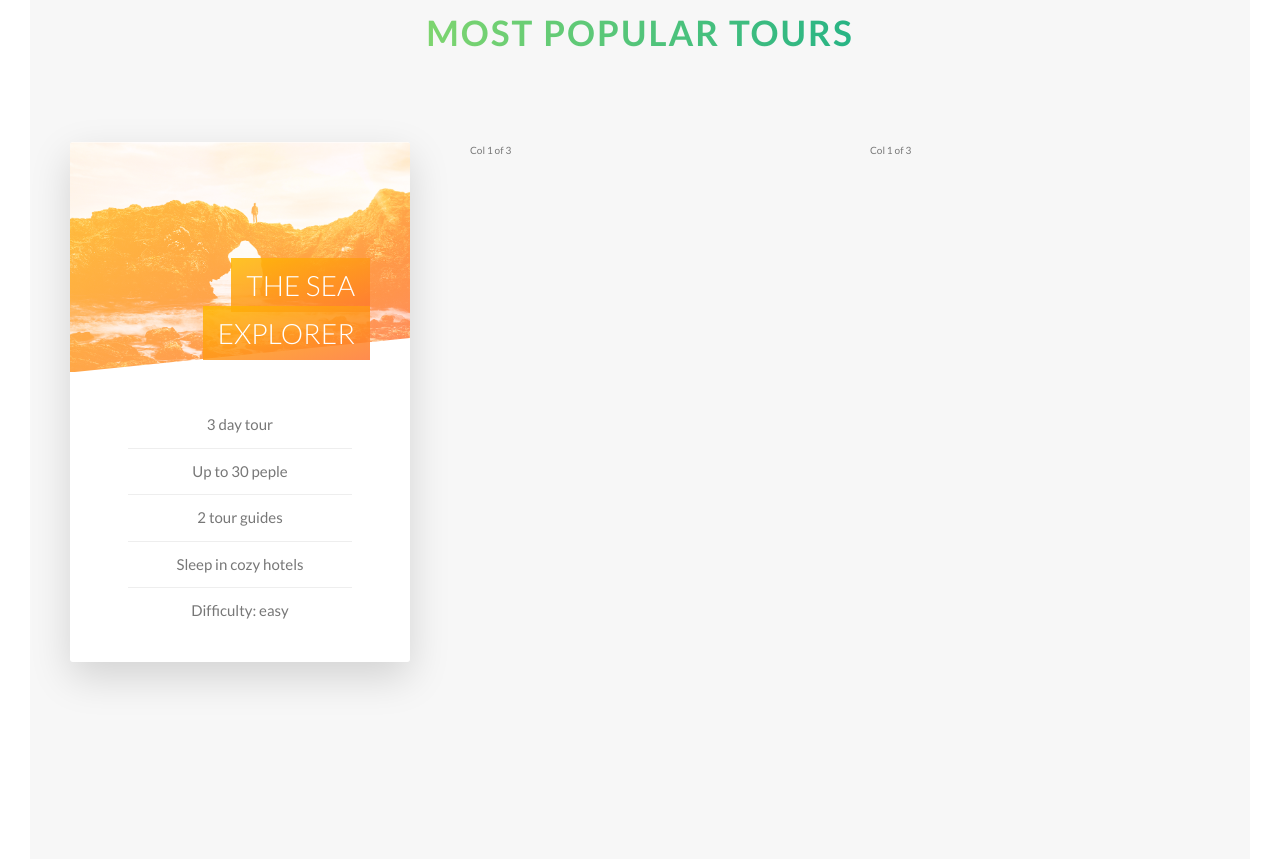
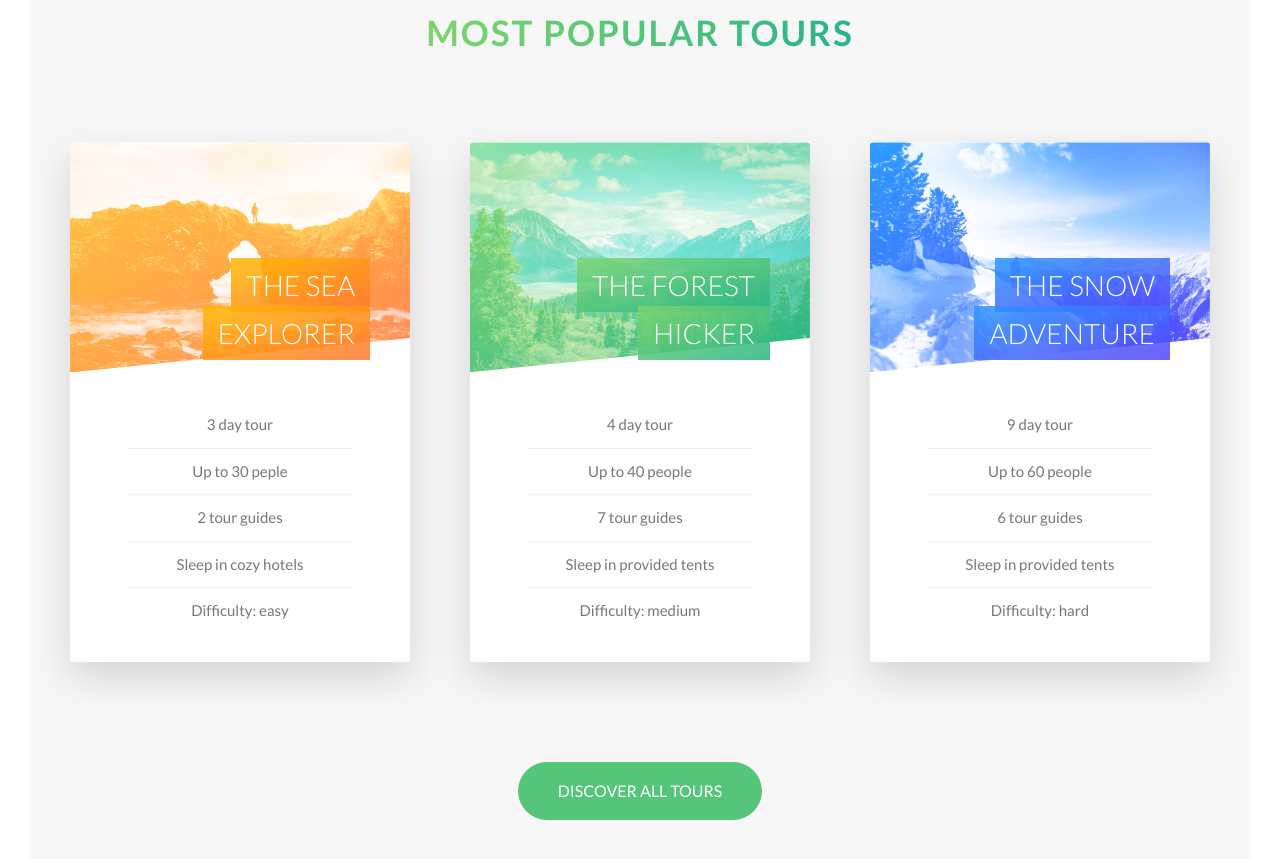
Before and after one commit to DanielCruz-fs/dnl-natours-project, a website: page index.html in a window 1280 px wide. Shown: the part 2334-3193 px from the top of the page. Drawn offline with Linux system fonts and the light colour scheme.

Commit message:
Finish card section

```diff
--- a/index.html
+++ b/index.html
@@ -129,16 +129,80 @@
                     </div>
                   </div>
                   <div class="card__side card__side--back card__side--back-1">
-                    back
+                    <div class="card__cta">
+                      <div class="card__price-box">
+                        <p class="card__price-only">Only</p>
+                        <p class="card__price-value">$297</p>
+                      </div>
+                      <a href="#" class="btn btn--white">Book now</a>
+                    </div>
                   </div>
                 </div>
               </div>
               <div class="col-1-of-3">
-                  Col 1 of 3
+                <div class="card">
+                  <div class="card__side card__side--front">
+                    <div class="card__picture card__picture--2">
+                      &nbsp;
+                    </div>
+                    <h4 class="card__heading">
+                      <span class="card__heading-span card__heading-span--2">The forest hicker</span>
+                    </h4>
+                    <div class="card__details">
+                      <ul>
+                        <li>4 day tour</li>
+                        <li>Up to 40 people</li>
+                        <li>7 tour guides</li>
+                        <li>Sleep in provided tents</li>
+                        <li>Difficulty: medium</li>
+                      </ul>
+                    </div>
+                  </div>
+                  <div class="card__side card__side--back card__side--back-2">
+                    <div class="card__cta">
+                      <div class="card__price-box">
+                        <p class="card__price-only">Only</p>
+                        <p class="card__price-value">$397</p>
+                      </div>
+                      <a href="#" class="btn btn--white">Book now</a>
+                    </div>
+                  </div>
+                </div>
               </div>
               <div class="col-1-of-3">
-                  Col 1 of 3
+                <div class="card">
+                  <div class="card__side card__side--front">
+                    <div class="card__picture card__picture--3">
+                      &nbsp;
+                    </div>
+                    <h4 class="card__heading">
+                      <span class="card__heading-span card__heading-span--3">The snow adventure</span>
+                    </h4>
+                    <div class="card__details">
+                      <ul>
+                        <li>9 day tour</li>
+                        <li>Up to 60 people</li>
+                        <li>6 tour guides</li>
+                        <li>Sleep in provided tents</li>
+                        <li>Difficulty: hard</li>
+                      </ul>
+                    </div>
+                  </div>
+                  <div class="card__side card__side--back card__side--back-3">
+                    <div class="card__cta">
+                      <div class="card__price-box">
+                        <p class="card__price-only">Only</p>
+                        <p class="card__price-value">$697</p>
+                      </div>
+                      <a href="#" class="btn btn--white">Book now</a>
+                    </div>
+                  </div>
+                </div>
               </div>
+          </div>
+
+          <div class="u-center-text u-margin-top-huge">
+            <a href="#" class="btn btn--green">Discover all tours</a>
           </div>
         </section>
 
--- a/sass/base/_utilities.scss
+++ b/sass/base/_utilities.scss
@@ -13,3 +13,11 @@
 .u-margin-bottom-small {
   margin-bottom: 1.5rem;
 }
+
+.u-margin-top-big {
+  margin-top: 8rem;
+}
+
+.u-margin-top-huge {
+  margin-top: 10rem;
+}
--- a/sass/components/_button.scss
+++ b/sass/components/_button.scss
@@ -38,6 +38,15 @@
 
     &::after {
       background-color: $color-white;
+    }
+  }
+
+  &--green {
+    background-color: $color-primary;
+    color: $color-white;
+
+    &::after {
+      background-color: $color-primary;
     }
   }
 
--- a/sass/components/_card.scss
+++ b/sass/components/_card.scss
@@ -28,6 +28,14 @@
       &-1 {
         background-image: linear-gradient(to right bottom, $color-secondary-light, $color-secondary-dark);
       }
+
+      &-2 {
+        background-image: linear-gradient(to right bottom, $color-primary-light, $color-primary-dark);
+      }
+
+      &-3 {
+        background-image: linear-gradient(to right bottom, $color-tertiary-light, $color-tertiary-dark);
+      }
     }
   }
 
@@ -49,17 +57,19 @@
     // To cut the size
     clip-path: polygon(0 0, 100% 0, 100% 85%, 0 100%);
 
+    border-top-left-radius: 3px;
+    border-top-right-radius: 3px;
+
     &--1 {
-      background-image: linear-gradient(to right bottom, $color-secondary-light, $color-secondary-dark),url(../img/nat-5.jpg);
+      background-image: linear-gradient(to right bottom, $color-secondary-light, $color-secondary-dark), url(../img/nat-5.jpg);
     }
 
     &--2 {
-      background-image: url(../img/nat-5.jpg);
+      background-image: linear-gradient(to right bottom, $color-primary-light, $color-primary-dark), url(../img/nat-6.jpg);
     }
 
-
     &--3 {
-      background-image: url(../img/nat-5.jpg);
+      background-image: linear-gradient(to right bottom, $color-tertiary-light, $color-tertiary-dark), url(../img/nat-7.jpg);
     }
   }
 
@@ -85,6 +95,14 @@
     &--1 {
       background-image: linear-gradient(to right bottom, rgba($color-secondary-light, .85), rgba($color-secondary-dark, .85));
     }
+
+    &--2 {
+      background-image: linear-gradient(to right bottom, rgba($color-primary-light, .85), rgba($color-primary-dark, .85));
+    }
+
+    &--3 {
+      background-image: linear-gradient(to right bottom, rgba($color-tertiary-light, .85), rgba($color-tertiary-dark, .85));
+    }
   }
 
   &__details {
@@ -107,4 +125,29 @@
       }
     }
   }
+
+  // For back side styling
+  &__cta {
+    position: absolute;
+    top: 50%;
+    left: 50%;
+    transform: translate(-50%, -50%);
+    width: 90%;
+    text-align: center;
+  }
+
+  &__price-box {
+    color: $color-white;
+    margin-bottom: 8rem;
+  }
+
+  &__price-only {
+    font-size: 1.4rem;
+    text-transform: uppercase;
+  }
+
+  &__price-value {
+    font-size: 6rem;
+    font-weight: 100;
+  }
 }
--- a/sass/pages/_home.scss
+++ b/sass/pages/_home.scss
@@ -21,6 +21,6 @@
 
 .section-tours {
   background-color: $color-gray-light-1;
-  padding: 25rem 0 50rem 0;
+  padding: 25rem 0 15rem 0;
   margin-top: -10rem;
 }
```
Also changed, not shown: css/style.css.
